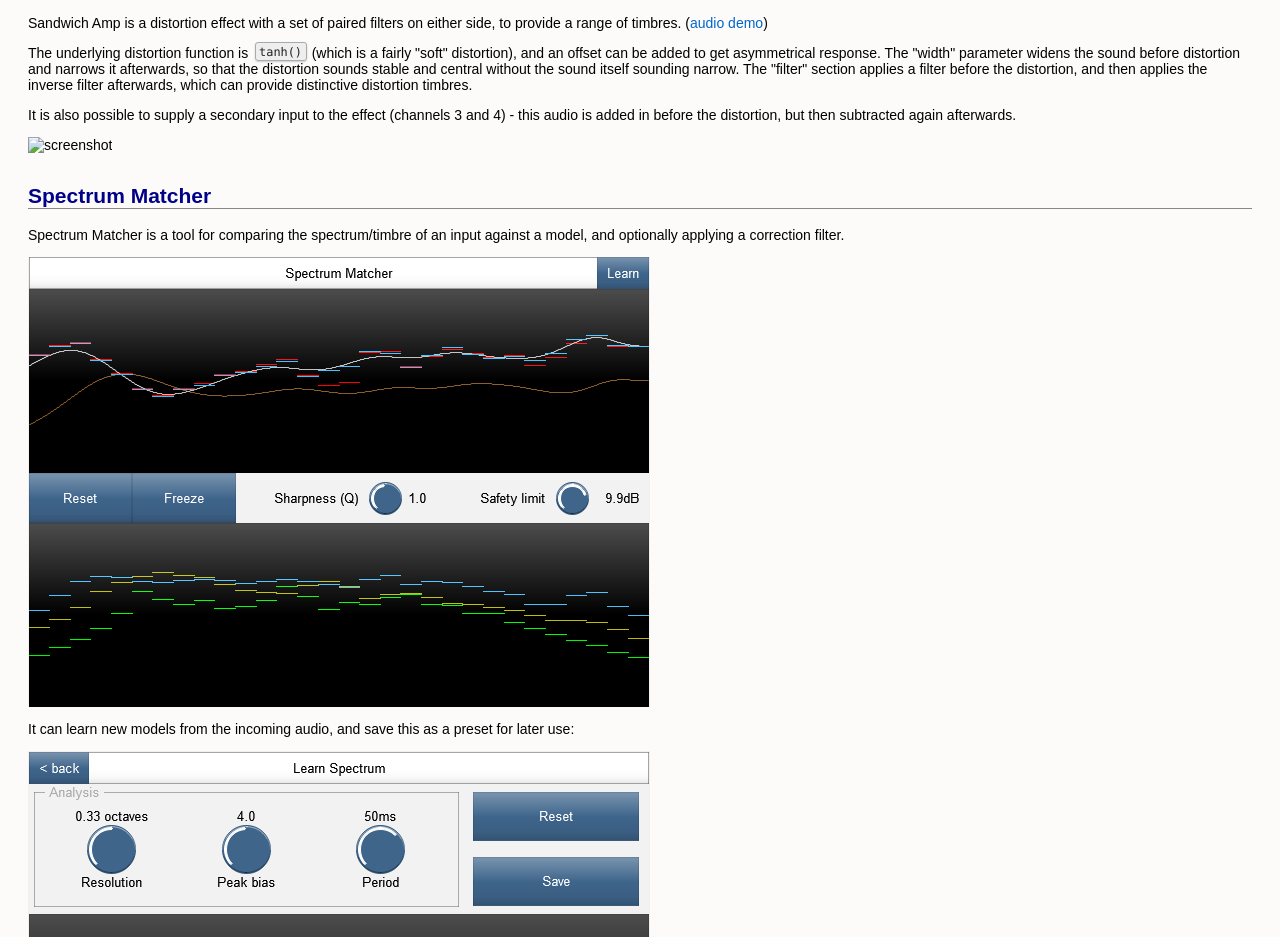
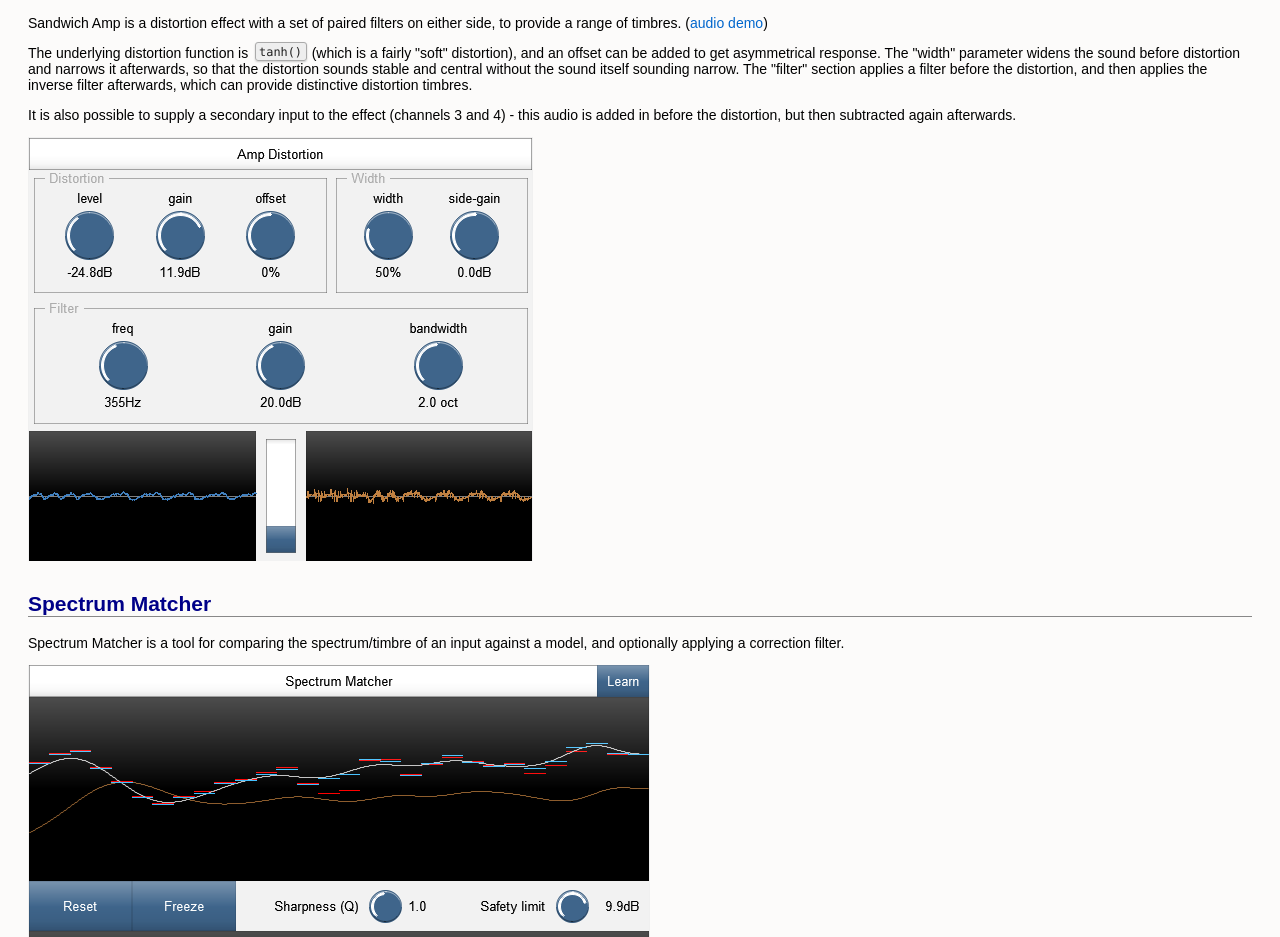
Before and after one commit to geraintluff/jsfx, a plain HTML site: page index.html in a window 1280 px wide. Shown: the part 1142-2079 px from the top of the page. Drawn offline with Linux system fonts and the light colour scheme.

Commit message:
Fix screenshot link

```diff
--- a/index.html
+++ b/index.html
@@ -240,7 +240,7 @@ a[href] code {
 <p>Sandwich Amp is a distortion effect with a set of paired filters on either side, to provide a range of timbres.  (<a href="audio-demos/sandwich-amp.mp3">audio demo</a>)</p>
 <p>The underlying distortion function is <code>tanh()</code> (which is a fairly &quot;soft&quot; distortion), and an offset can be added to get asymmetrical response.  The &quot;width&quot; parameter widens the sound before distortion and narrows it afterwards, so that the distortion sounds stable and central without the sound itself sounding narrow.  The &quot;filter&quot; section applies a filter before the distortion, and then applies the inverse filter afterwards, which can provide distinctive distortion timbres.</p>
 <p>It is also possible to supply a secondary input to the effect (channels 3 and 4) - this audio is added in before the distortion, but then subtracted again afterwards.</p>
-<p><img src="Amp Distortion.png" alt="screenshot"></p>
+<p><img src="Sandwich Amp.png" alt="screenshot"></p>
 </div><h2 id="spectrum-matcher">Spectrum Matcher</h2><div class="section section2">
 <p>Spectrum Matcher is a tool for comparing the spectrum/timbre of an input against a model, and optionally applying a correction filter.</p>
 <p><img src="Spectrum Matcher 1.png" alt="screenshot"></p>
```
Also changed, not shown: README.md.
